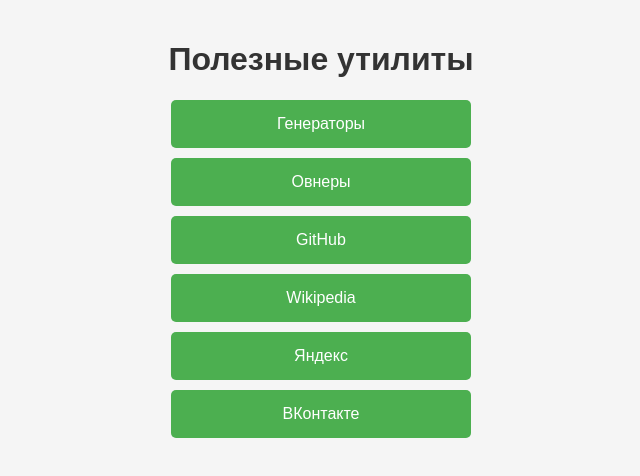
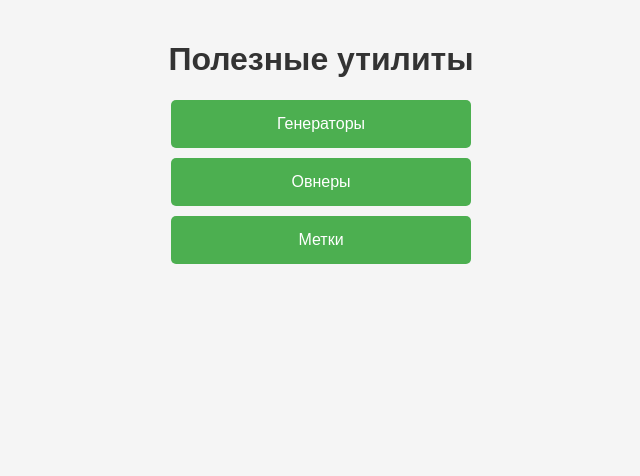
Before and after one commit to KiNo1703/menu, a plain HTML site: page index.html in a window 1280 px wide. Shown: the whole page, without its empty margins (319-959 px from the left). Drawn offline with Linux system fonts and the light colour scheme.

Commit message:
index.html

```diff
--- a/index.html
+++ b/index.html
@@ -54,10 +54,8 @@
         const sites = [
             { name: "Генераторы", url: "https://kino1703.github.io/hex-commands-generator/" },
             { name: "Овнеры", url: "https://kino1703.github.io/owner/" },
-            { name: "GitHub", url: "https://github.com" },
-            { name: "Wikipedia", url: "https://www.wikipedia.org" },
-            { name: "Яндекс", url: "https://yandex.ru" },
-            { name: "ВКонтакте", url: "https://vk.com" }
+            { name: "Метки", url: "https://kino1703.github.io/mark/" }
+
         ];
 
         // Получаем контейнер для кнопок
```
